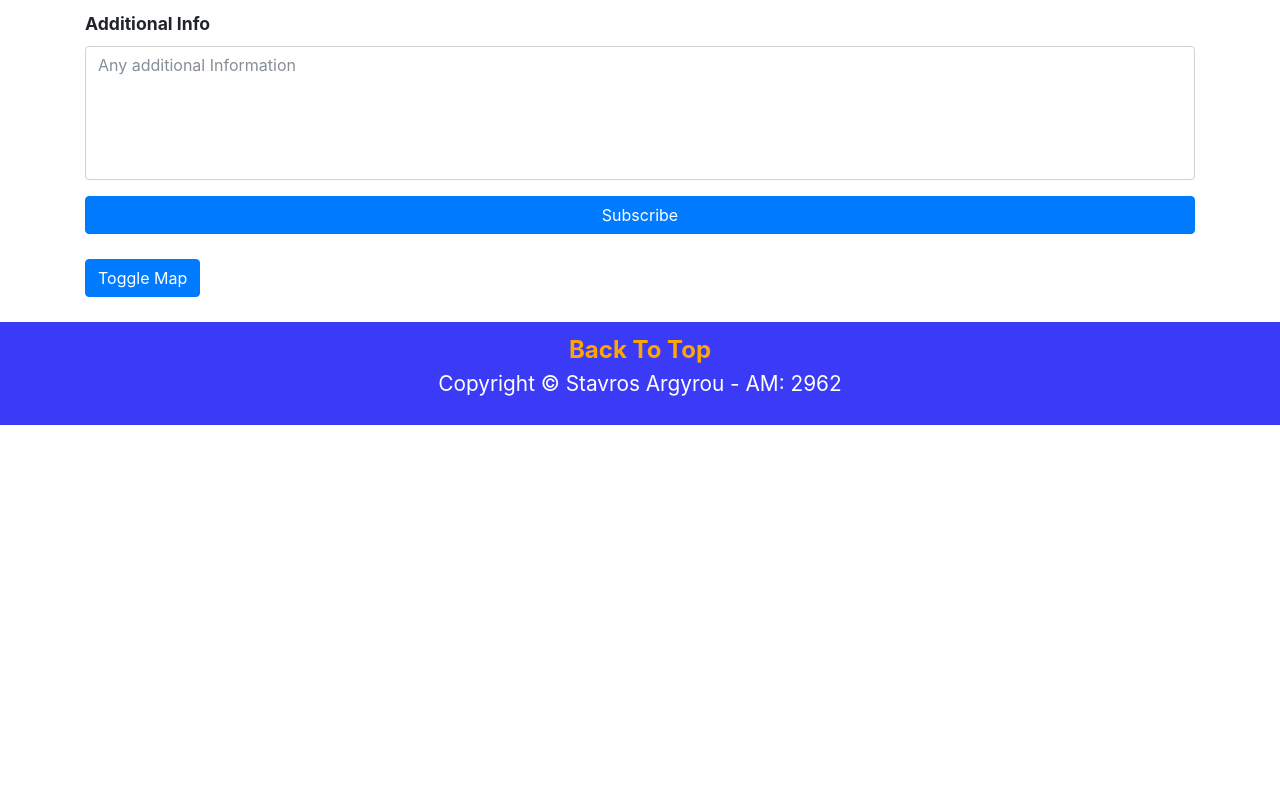
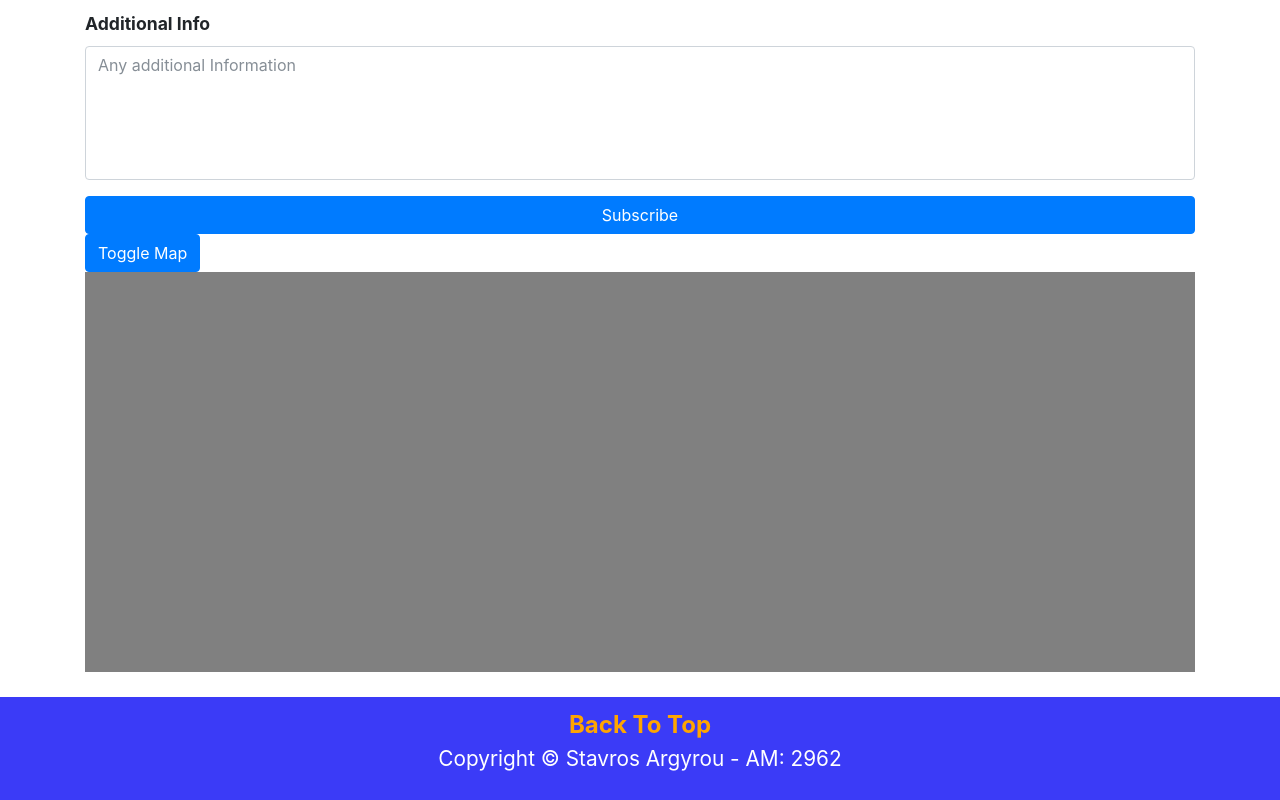
Before and after one commit to stavros47/Politeia, a plain HTML site: page a2/lq/index.html in a window 1280 px wide. Shown: the part 1064-1864 px from the top of the page. Before the commit the page ends 1489 px from the top, so only its background shows below. Drawn offline with nearby package versions, Linux system fonts and the light colour scheme; some packages are replaced by stand-ins of ours.

Commit message:
map and map container styling

```diff
--- a/a2/lq/CSS/styles.css
+++ b/a2/lq/CSS/styles.css
@@ -63,6 +63,12 @@ footer {
     color: darkblue;
 }
 
-.map-container {
+#map-container {
     margin-top: 25px;
 }
+
+#map {
+    width: 100%;
+    height: 400px;
+    background-color: grey;
+  }
```
